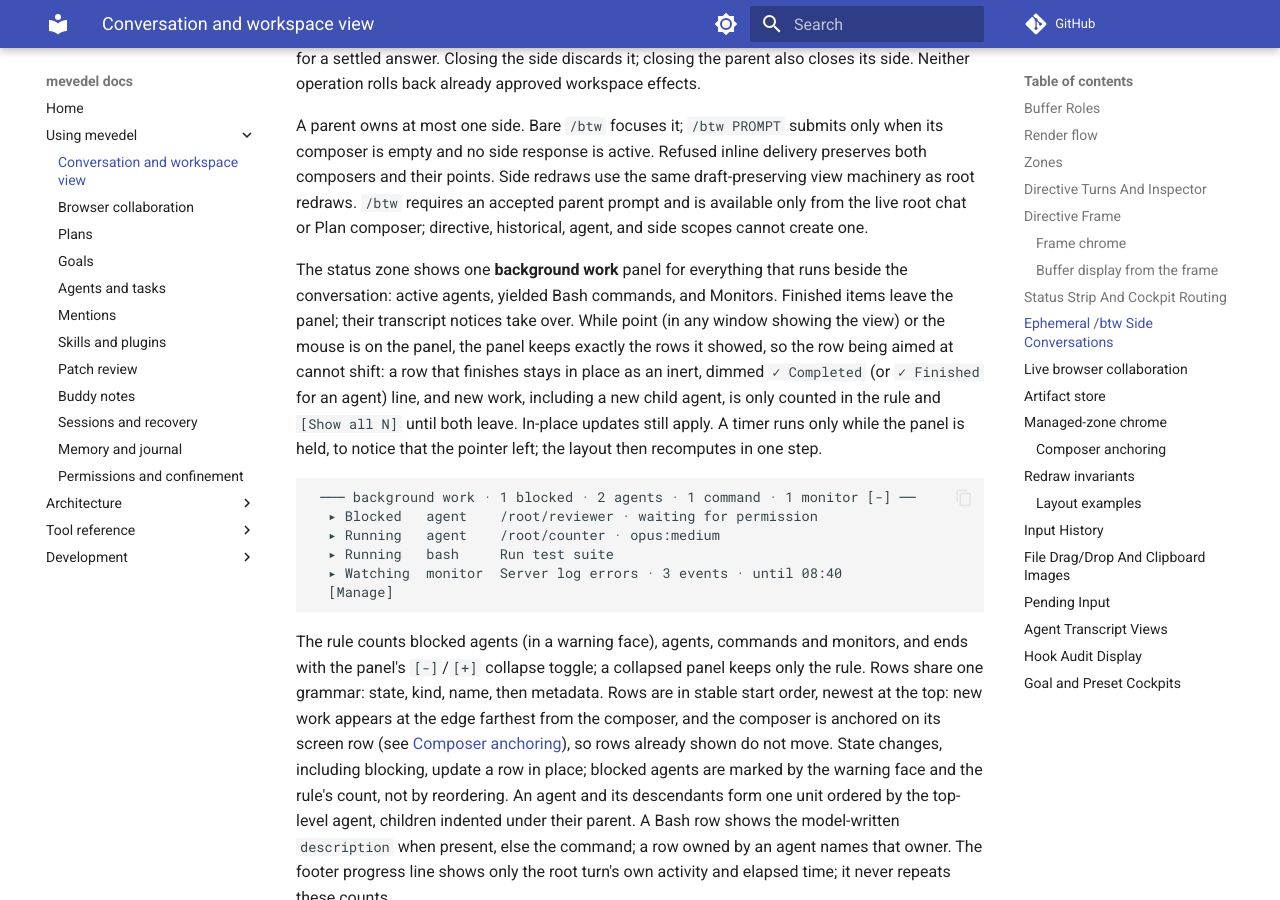
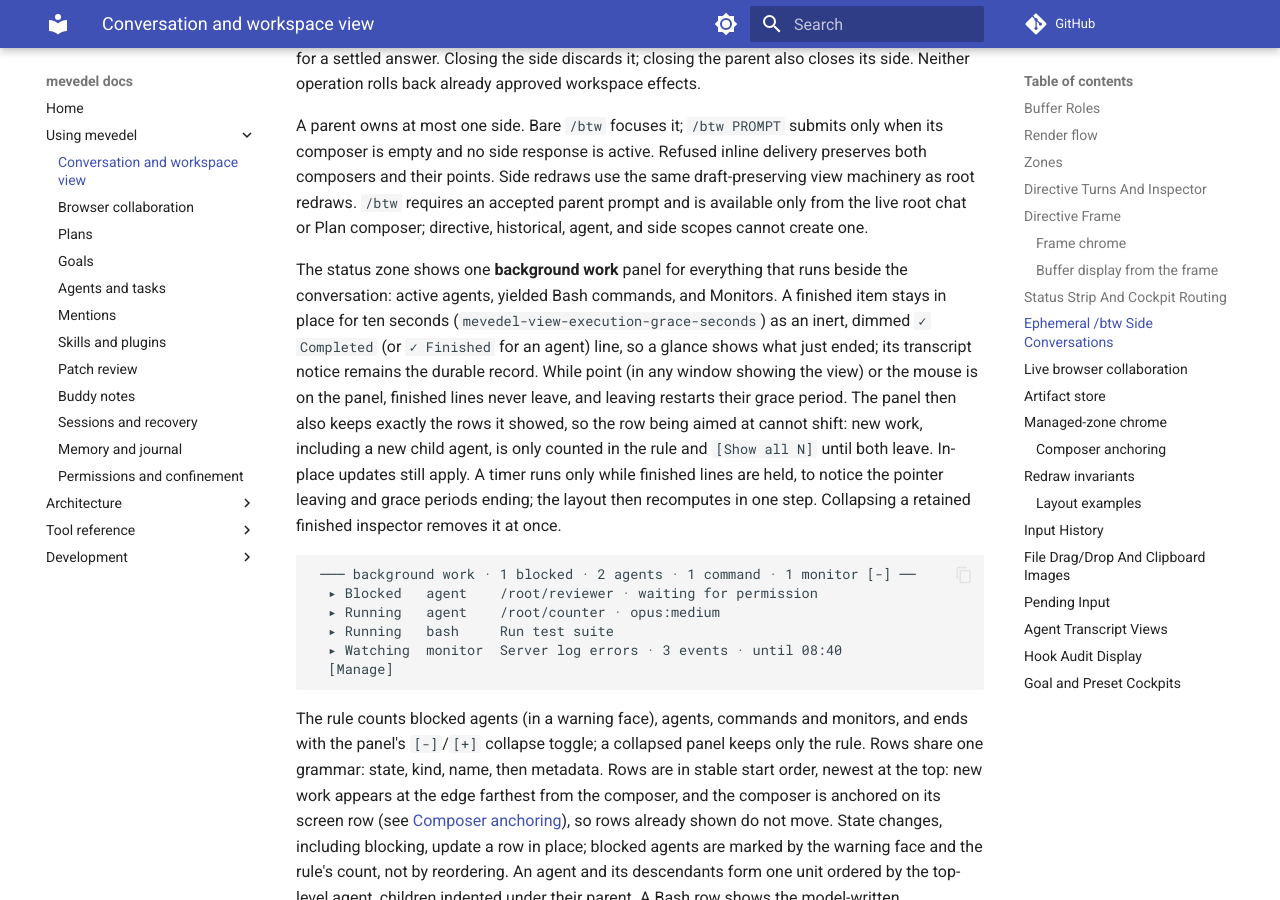
Before and after one commit to FrauH0lle/mevedel, an MkDocs documentation site: the page built from docs/view.md, in a window 1280 px wide and 900 px high, scrolled down 29780 px. Built offline with MkDocs 1.6.1 and Material for MkDocs 9.7.7, drawn with Linux system fonts in a browser that asks for light colours; comment, search, counter and statistics services are not loaded.

Commit message:
feat(view): Keep finished background rows for a ten-second grace period
A finished row now stays as an inert dimmed line for ten seconds after
the pointer is away; while point or the mouse is on the panel it never
leaves, and leaving restarts the period.  Collapsing a retained finished
inspector still removes it at once.

* mevedel-view-execution.el (mevedel-view-execution-grace-seconds)
(mevedel-view-execution--hovering): New.
(mevedel-view-execution--update-held, mevedel-view-execution--check-release):
Hold finished rows with a deadline; restart it on leaving.
(mevedel-view-execution-fragment): Count held rows for hovering; record
only live rows as shown.
(mevedel-view-execution--update-held): Cancel the release timer when the
view is killed.
* test/test-mevedel-view-execution.el (mevedel-view-execution-fragment):
Cover the grace period and its restart with a controlled clock.
* docs/view.md, docs/adr/0126-keep-the-composer-still.md: Document.

````diff
--- a/docs/view.md
+++ b/docs/view.md
@@ -1430,14 +1430,18 @@
 
 The status zone shows one **background work** panel for everything that runs
 beside the conversation: active agents, yielded Bash commands, and Monitors.
-Finished items leave the panel; their transcript notices take over. While point
-(in any window showing the view) or the mouse is on the panel, the panel keeps
-exactly the rows it showed, so the row being aimed at cannot shift: a row that
-finishes stays in place as an inert, dimmed `✓ Completed` (or `✓ Finished` for
-an agent) line, and new work, including a new child agent, is only counted in
-the rule and `[Show all N]` until both leave. In-place updates still apply. A
-timer runs only while the panel is held, to notice that the pointer left; the
-layout then recomputes in one step.
+A finished item stays in place for ten seconds
+(`mevedel-view-execution-grace-seconds`) as an inert, dimmed `✓ Completed` (or
+`✓ Finished` for an agent) line, so a glance shows what just ended; its
+transcript notice remains the durable record. While point (in any window
+showing the view) or the mouse is on the panel, finished lines never leave, and
+leaving restarts their grace period. The panel then also keeps exactly the rows
+it showed, so the row being aimed at cannot shift: new work, including a new
+child agent, is only counted in the rule and `[Show all N]` until both leave.
+In-place updates still apply. A timer runs only while finished lines are held,
+to notice the pointer leaving and grace periods ending; the layout then
+recomputes in one step. Collapsing a retained finished inspector removes it at
+once.
 
 ```text
  ─── background work · 1 blocked · 2 agents · 1 command · 1 monitor [-] ──
````
Also changed, not shown: docs/adr/0126-keep-the-composer-still.md (+11 -0 lines), 2 other files.
